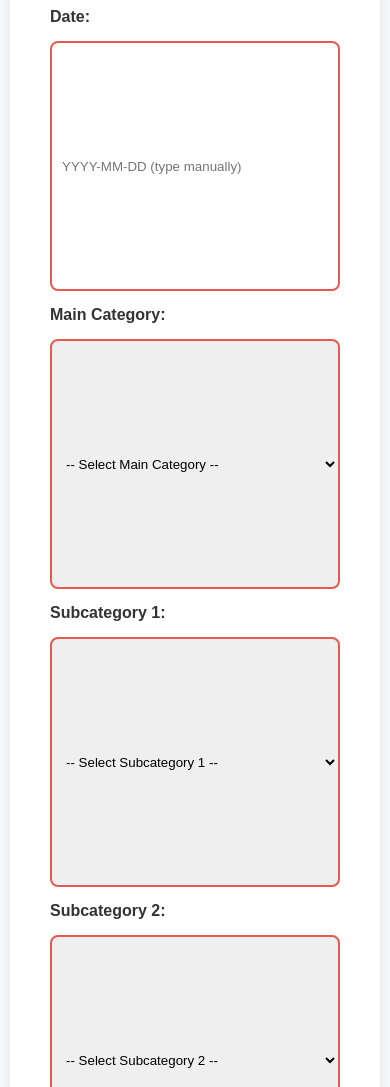
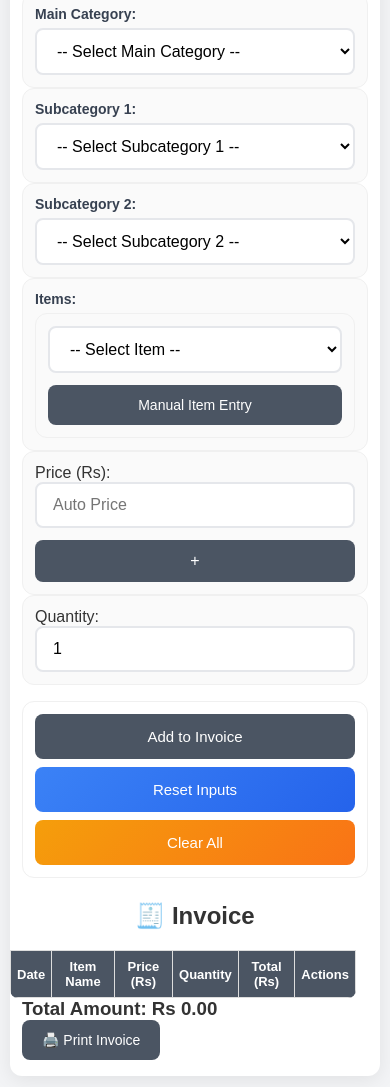
Before and after one commit to personaltamang011-blip/resturant-sarmimani, a plain HTML site: page index.html in a window 390 px wide. Shown: the part 199-1286 px from the top of the page. Drawn offline with Linux system fonts and the light colour scheme.

Commit message:
new chng

```diff
--- a/index.html
+++ b/index.html
@@ -3,6 +3,13 @@
 <head>
   <meta charset="UTF-8" />
   <meta name="viewport" content="width=device-width, initial-scale=1.0" />
+  <meta name="description" content="A Progressive Web App for generating restaurant menus and invoices" />
+  <meta name="theme-color" content="#4b5563" />
+  <meta name="apple-mobile-web-app-capable" content="yes" />
+  <meta name="apple-mobile-web-app-status-bar-style" content="default" />
+  <meta name="apple-mobile-web-app-title" content="Restro Invoice" />
+  <link rel="manifest" href="manifest.json" />
+  <link rel="apple-touch-icon" href="icons/icon-180.png" />
   <title>Restaurant Menu & Invoice Generator</title>
   <link rel="stylesheet" href="style.css" />
 </head>
@@ -12,24 +19,33 @@
 
     <!-- Menu Section -->
     <div class="menu-section">
+      <div class="form-group">
         <label>Date:</label>
         <input type="text" id="entryDate" placeholder="YYYY-MM-DD (type manually)" />
+      </div>
 
+      <div class="form-group">
         <label>Main Category:</label>
         <select id="mainCategory" onchange="updateSubCategory1()">
           <option value="">-- Select Main Category --</option>
         </select>
+      </div>
 
+      <div class="form-group">
         <label>Subcategory 1:</label>
         <select id="subCategory1" onchange="updateSubCategory2()">
           <option value="">-- Select Subcategory 1 --</option>
         </select>
+      </div>
 
+      <div class="form-group">
         <label>Subcategory 2:</label>
         <select id="subCategory2" onchange="updateItems()">
           <option value="">-- Select Subcategory 2 --</option>
         </select>
+      </div>
 
+      <div class="form-group">
         <label>Items:</label>
         <div class="manual-item-section">
           <select id="itemList" onchange="autoFillPrice()">
@@ -37,6 +53,7 @@
           </select>
           <button id="toggleManualItemBtn" onclick="toggleManualItem()">Manual Item Entry</button>
           <input type="text" id="manualItemInput" placeholder="Enter custom item name" style="display:none;">
+        </div>
       </div>
 
       <div class="price-section">
@@ -90,5 +107,20 @@
 
   <!-- Script -->
   <script src="script.js"></script>
+
+  <!-- Service Worker Registration -->
+  <script>
+    if ('serviceWorker' in navigator) {
+      window.addEventListener('load', () => {
+        navigator.serviceWorker.register('/sw.js')
+          .then(registration => {
+            console.log('SW registered: ', registration);
+          })
+          .catch(registrationError => {
+            console.log('SW registration failed: ', registrationError);
+          });
+      });
+    }
+  </script>
 </body>
 </html>
--- a/style.css
+++ b/style.css
@@ -8,7 +8,8 @@
   color: #333;
   display: flex;
   justify-content: center;
-  padding: 40px 10px;
+  padding: 20px 10px;
+  min-height: 100vh;
 }
 
 .container {
@@ -18,124 +19,183 @@
   box-shadow: 0 5px 15px rgba(0,0,0,0.1);
   max-width: 900px;
   width: 100%;
+  margin: 0 auto;
 }
 
 /* Headings */
 h1 {
   text-align: center;
   margin-bottom: 25px;
-  color: #e85a4f;
+  color: #5a634b;
 }
 
-/* Menu Section */
-.menu-section {
+/* Form Groups for better organization */
+.form-group {
   display: flex;
-  flex-wrap: wrap;
-  gap: 15px;
-  margin-bottom: 30px;
+  flex-direction: column;
 }
 
-label { font-weight: 600; flex: 1 1 100%; }
+.form-group label {
+  margin-bottom: 6px;
+  color: #374151;
+  font-size: 14px;
+  font-weight: 600;
+}
 
 select, input[type="number"], input[type="text"] {
-  padding: 10px;
-  border: 2px solid #e85a4f;
+  padding: 12px 16px;
+  border: 2px solid #e5e7eb;
   border-radius: 8px;
   outline: none;
-  flex: 1 1 250px;
-  min-width: 220px;
+  background: #fff;
+  font-size: 16px;
+  transition: border-color 0.2s ease, box-shadow 0.2s ease;
+  width: 100%;
+}
+
+select:focus, input[type="number"]:focus, input[type="text"]:focus {
+  border-color: #4b5563;
+  box-shadow: 0 0 0 3px rgba(75, 85, 99, 0.1);
+}
+
+select:hover, input[type="number"]:hover, input[type="text"]:hover {
+  border-color: #d1d5db;
+}
+
+select:active, input[type="number"]:active, input[type="text"]:active {
+  border-color: #4b5563;
+  transform: scale(0.99);
 }
 
 .manual-item-section {
-  display: flex;
-  flex-wrap: wrap;
-  gap: 10px;
-  align-items: center;
-  width: 100%;
+  display: grid;
+  grid-template-columns: 1fr auto;
+  gap: 12px;
+  align-items: end;
 }
 
 .manual-item-section button {
-  background: #1e293b;
+  background: #4b5563;
   color: #fff;
   border: none;
-  padding: 10px 15px;
+  padding: 12px 16px;
   border-radius: 8px;
   cursor: pointer;
-  transition: background 0.3s;
+  transition: background 0.3s ease;
+  font-size: 14px;
+  font-weight: 500;
+  white-space: nowrap;
 }
-.manual-item-section button:hover { background: #334155; }
 
-.price-section, .qty-section { flex: 1 1 250px; }
+.manual-item-section button:hover {
+  background: #374151;
+}
+
+.price-section, .qty-section {
+  display: flex;
+  flex-direction: column;
+}
 
 .price-input {
-  display: flex;
-  align-items: center;
-  gap: 10px;
+  display: grid;
+  grid-template-columns: 1fr auto;
+  gap: 12px;
+  align-items: end;
 }
 
 #manualPriceBtn {
-  background: #e85a4f;
+  background: #4b5563;
   color: #fff;
   border: none;
-  padding: 8px 14px;
-  font-size: 1.2rem;
-  border-radius: 6px;
+  padding: 12px 16px;
+  font-size: 16px;
+  border-radius: 8px;
   cursor: pointer;
+  transition: background 0.3s ease;
+  font-weight: 500;
+}
+
+#manualPriceBtn:hover {
+  background: #374151;
 }
 
 /* Buttons */
 button {
-  padding: 10px 15px;
-  background: #e85a4f;
+  padding: 12px 20px;
+  background: #4b5563;
   color: #fff;
   border: none;
   border-radius: 8px;
   cursor: pointer;
-  transition: background 0.3s ease;
+  transition: all 0.2s ease;
+  font-weight: 500;
+  font-size: 14px;
 }
-button:hover { background: #cf4339; }
+
+button:hover {
+  background: #374151;
+  transform: translateY(-1px);
+  box-shadow: 0 4px 12px rgba(75, 85, 99, 0.3);
+}
+
+button:active {
+  transform: translateY(0);
+  box-shadow: 0 2px 4px rgba(75, 85, 99, 0.2);
+}
 
 /* Special Action Buttons */
 #clearAllBtn {
-  background-color: #f59e0b;
-}
-#clearAllBtn:hover {
-  background-color: #d97706;
+  background: linear-gradient(135deg, #f59e0b, #f97316);
 }
 
-/* Reset button styling (matches other actions) */
-.controls-row {
-  display: flex;
-  gap: 10px;
-  flex-wrap: wrap;
-  align-items: center;
-  margin-top: 8px;
+#clearAllBtn:hover {
+  background: linear-gradient(135deg, #d97706, #ea580c);
+  transform: translateY(-1px);
+  box-shadow: 0 4px 12px rgba(245, 158, 11, 0.3);
 }
 
 #resetBtn {
-  background-color: #3b82f6; /* blue-500 */
-  color: white;
-  padding: 10px 15px;
-  border-radius: 8px;
-  border: none;
-  cursor: pointer;
+  background: linear-gradient(135deg, #3b82f6, #2563eb);
 }
+
 #resetBtn:hover {
-  background-color: #2563eb; /* blue-600 */
+  background: linear-gradient(135deg, #2563eb, #1d4ed8);
+  transform: translateY(-1px);
+  box-shadow: 0 4px 12px rgba(59, 130, 246, 0.3);
 }
 
 .action-btn {
   margin: 2px 4px;
-  padding: 4px 8px;
-  border-radius: 5px;
-  font-size: 0.85rem;
+  padding: 6px 12px;
+  border-radius: 6px;
+  font-size: 12px;
   border: none;
   cursor: pointer;
+  font-weight: 500;
+  transition: all 0.2s ease;
 }
-.edit-btn { background: #0ea5e9; color: #fff; }
-.edit-btn:hover { background: #0284c7; }
-.delete-btn { background: #ef4444; color: #fff; }
-.delete-btn:hover { background: #b91c1c; }
+
+.edit-btn {
+  background: linear-gradient(135deg, #0ea5e9, #0284c7);
+  color: #fff;
+}
+
+.edit-btn:hover {
+  background: linear-gradient(135deg, #0284c7, #0369a1);
+  transform: translateY(-1px);
+  box-shadow: 0 3px 8px rgba(14, 165, 233, 0.3);
+}
+
+.delete-btn {
+  background: linear-gradient(135deg, #ef4444, #dc2626);
+  color: #fff;
+}
+
+.delete-btn:hover {
+  background: linear-gradient(135deg, #dc2626, #b91c1c);
+  transform: translateY(-1px);
+  box-shadow: 0 3px 8px rgba(239, 68, 68, 0.3);
+}
 
 /* Invoice Section */
 .invoice-section h2 {
@@ -144,8 +204,9 @@
   text-align: center;
 }
 .table-wrapper {
-  overflow-x: auto;
+  overflow: auto;
   width: 100%;
+  max-height: 400px;
 }
 table {
   width: 100%;
@@ -158,12 +219,151 @@
   text-align: center;
 }
 th {
-  background: #e85a4f;
+  background: #4b5563;
   color: white;
 }
 
 /* Responsive */
-@media (max-width: 600px) {
-  .menu-section { flex-direction: column; }
-  button, select, input { width: 100%; }
+@media (max-width: 768px) {
+  body {
+    padding: 15px 10px;
+    background: #f3f4f6;
+  }
+
+  .container {
+    padding: 20px 16px;
+    margin: 0;
+    border-radius: 16px;
+    box-shadow: 0 4px 20px rgba(0,0,0,0.08);
+  }
+
+  h1 {
+    font-size: 1.5rem;
+    margin-bottom: 24px;
+    background: linear-gradient(135deg, #4b5563, #374151);
+    -webkit-background-clip: text;
+    -webkit-text-fill-color: transparent;
+    background-clip: text;
+  }
+
+  .menu-section {
+    gap: 16px;
+    margin-bottom: 24px;
+  }
+
+  /* Create form groups for better organization */
+  .menu-section > div:not(.manual-item-section):not(.price-section):not(.qty-section):not(.controls-row) {
+    background: #fafafa;
+    padding: 16px;
+    border-radius: 12px;
+    border: 1px solid #f0f0f0;
+  }
+
+  .manual-item-section {
+    background: #fafafa;
+    padding: 16px;
+    border-radius: 12px;
+    border: 1px solid #f0f0f0;
+    grid-template-columns: 1fr;
+    gap: 12px;
+  }
+
+  .manual-item-section button {
+    width: 100%;
+    padding: 12px 16px;
+    background: #4b5563;
+  }
+
+  .price-section, .qty-section {
+    background: #fafafa;
+    padding: 16px;
+    border-radius: 12px;
+    border: 1px solid #f0f0f0;
+  }
+
+  .price-input {
+    grid-template-columns: 1fr;
+    gap: 12px;
+  }
+
+  #manualPriceBtn {
+    width: 100%;
+    padding: 12px 16px;
+  }
+
+  .controls-row {
+    background: #fff;
+    padding: 16px;
+    border-radius: 12px;
+    border: 1px solid #f0f0f0;
+    display: grid;
+    grid-template-columns: repeat(auto-fit, minmax(140px, 1fr));
+    gap: 12px;
+    margin-top: 16px;
+  }
+
+  .controls-row button {
+    padding: 12px 16px;
+    font-size: 14px;
+    font-weight: 500;
+    border-radius: 8px;
+  }
 }
+
+@media (max-width: 480px) {
+  .container {
+    padding: 16px 12px;
+    border-radius: 12px;
+  }
+
+  h1 {
+    font-size: 1.25rem;
+    margin-bottom: 20px;
+  }
+
+  .menu-section {
+    gap: 12px;
+  }
+
+  .menu-section > div:not(.manual-item-section):not(.price-section):not(.qty-section):not(.controls-row) {
+    padding: 12px;
+  }
+
+  .manual-item-section,
+  .price-section,
+  .qty-section {
+    padding: 12px;
+  }
+
+  .controls-row {
+    padding: 12px;
+    grid-template-columns: 1fr;
+    gap: 8px;
+  }
+
+  .controls-row button {
+    padding: 14px 16px;
+    font-size: 15px;
+  }
+
+  /* Table improvements for small screens */
+  .table-wrapper {
+    margin: 0 -12px;
+    border-radius: 8px;
+    overflow: auto;
+    max-height: 300px;
+  }
+
+  table {
+    font-size: 13px;
+  }
+
+  th, td {
+    padding: 8px 6px;
+  }
+
+  .action-btn {
+    padding: 6px 10px;
+    font-size: 11px;
+  }
+}
```
Also changed, not shown: sw.js (added, +54 -0 lines), icons/icon-1024.png (added), icons/icon-152.png (added), icons/icon-180.png (added), icons/icon-192.png (added), icons/icon-256.png (added), icons/icon-512.png (added), manifest.json (added), 2 other files. Lines whose indentation alone changed are shown as unchanged.
